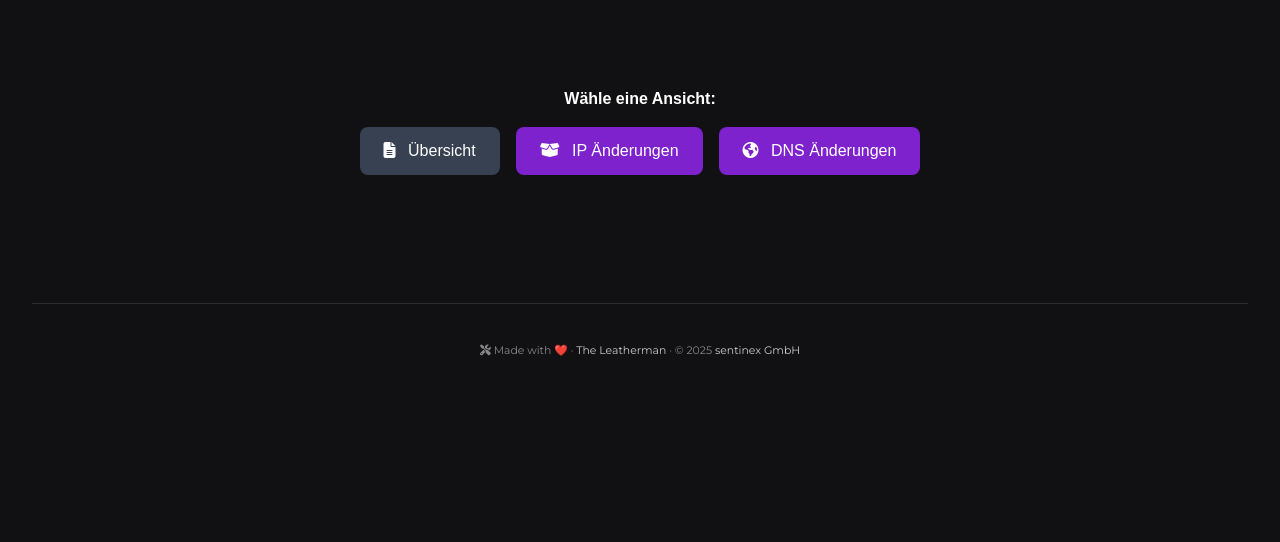
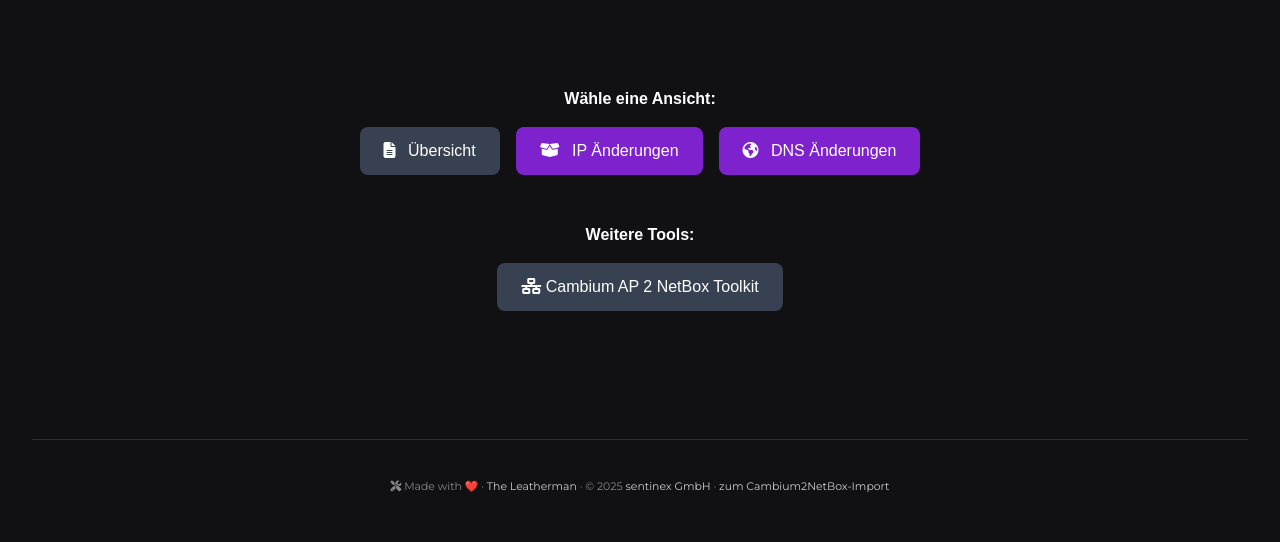
Before and after one commit to Theleatherman/netbox-diff-dashboard, a Flask app: page / in a window 1280 px wide. Shown: the part 369-911 px from the top of the page. Before the commit the page ends 725 px from the top, so only its background shows below. Run offline with Flask 3, Linux system fonts and the light colour scheme; some libraries are stand-ins or nearby versions; some web fonts are replaced.

Commit message:
design changes

```diff
--- a/emailer.py
+++ b/emailer.py
@@ -84,7 +84,7 @@ def render_diff_html(diff):
         html += "<p style='color:#ccc;'>Keine Änderungen.</p>"
 
     html += f"""
-      <p>Weitere Informationen unter: <a href="http://netbox-diff:8000/">netbox-diff:8000/</a></p>
+      <p>Weitere Informationen unter: <a href="https://netbox-diff.avemo-group.net/">netbox-diff:8000/</a></p>
     """
 
     html += f"""
--- a/templates/base.html
+++ b/templates/base.html
@@ -35,7 +35,7 @@
   </main>
   <footer>
     <div style="text-align: center; margin-top: 2em; font-size: 0.8em; color: #888;">
-      <i class="fa-solid fa-screwdriver-wrench"></i> Made with ❤️ · <a href="https://git.avemo-it.cloud/theleatherman/">The Leatherman</a> · &copy; {{ year }} <a href="https://www.sentinex.de/">sentinex GmbH</a>
+      <i class="fa-solid fa-screwdriver-wrench"></i> Made with ❤️ · <a href="https://git.avemo-it.cloud/theleatherman/">The Leatherman</a> · &copy; {{ year }} <a href="https://www.sentinex.de/">sentinex GmbH</a> · <a href="https://netbox-aps.avemo-group.net/">zum Cambium2NetBox-Import</a>
     </div>
   </footer>
 </body>
--- a/templates/home.html
+++ b/templates/home.html
@@ -18,6 +18,12 @@
       <i class="fa-solid fa-earth-americas mr-2"></i> DNS Änderungen
     </a>
   </div>
+  <h4 class="text-white text-base mb-4 font-semibold mt-12">Weitere Tools:</h4>
+  <div class="flex flex-col sm:flex-row gap-4 justify-center">
+    <a href="https://netbox-aps.avemo-group.net/" class="bg-gray-700 hover:bg-gray-600 text-white px-6 py-3 rounded-lg transition">
+      <i class="fa-solid fa-network-wired"></i> Cambium AP 2 NetBox Toolkit
+    </a>
+  </div>
 </div>
 
 {% endblock %}
```
